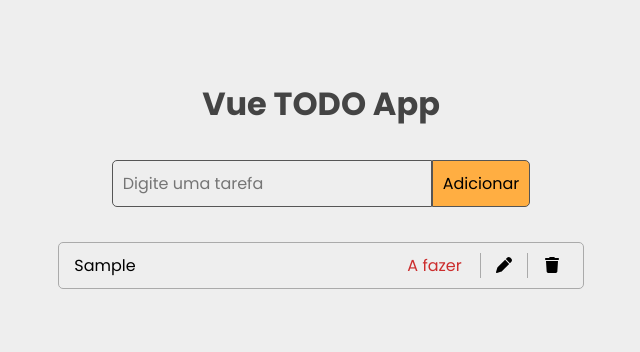
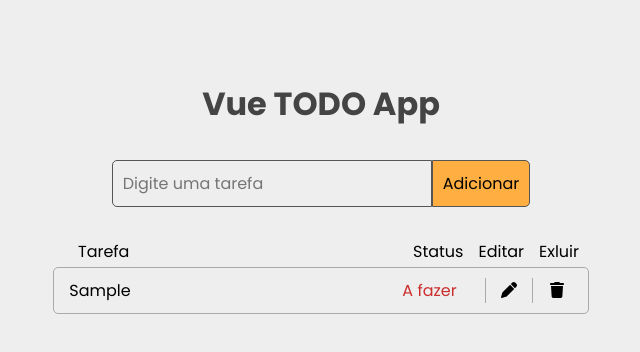
Before and after one commit to gabrielforster/vue-todo-app, a Vue app: page / in a window 1280 px wide. Both pictures are taken after typing "Sample" into the empty fields and a click on the button "Adicionar". Shown: the top 352 px of the page, without its empty margins (319-959 px from the left). Built offline with nearby package versions, Linux system fonts and the light colour scheme.

Commit message:
feat: table header= Tarefas - Status - Editar - Excluir

```diff
--- a/src/assets/styles.scss
+++ b/src/assets/styles.scss
@@ -9,7 +9,6 @@
 }
 
 .container{
-    margin-inline: auto;
 
     .title{
         margin-block: 5rem 2rem;
@@ -47,17 +46,37 @@
 
     .tasks-table{
         margin-top: 2rem;
+        margin-inline: auto;
         text-align: center;
         display: flex;
         flex-direction: column;
         align-items: center;
+        max-width: 65%;
+
+        .table-header{
+            display: flex;
+            text-align: start;
+
+            p{
+                margin-inline: 15px 0;
+
+                &:first-child{
+                    width:20rem;
+                    // margin-inline: 0 12rem;
+                }
+
+                // &:nth-child(2){
+                //     margin-inline: 3rem 0;
+                // }
+            }
+        }
 
         .task-body{
             display: flex;
             border: 1px solid #aaa;
             border-radius: 5px;
             padding: 7px;
-            margin: 3px;
+            margin-block: 3px;
 
 
             .task-name{
@@ -68,21 +87,25 @@
             }
 
             .task-status{
-                margin-right: 5px;
+                margin-right: 15px;
                 cursor: pointer;
                 min-width: 8ch;
                 align-self: center;
             }
 
-            .task-edit, .task-delete{
+            .task-edit{
+                min-width: 3rem;
+                padding-inline: rem;
+                align-self: center;
+                border-inline: 1px solid #aaa;
+            }
+
+            .task-delete{
                 cursor: pointer;
                 min-width: 3rem;
                 align-self: center;
             }
 
-            .task-edit{
-                border-inline: 1px solid #aaa;
-            }
 
         }
 
@@ -99,3 +122,6 @@
 .danger{
     color: #cc2d2d;
 }
+.none{
+    display: none;
+}
--- a/src/components/TodoApp.vue
+++ b/src/components/TodoApp.vue
@@ -8,6 +8,13 @@
     </div>
 
       <div class="tasks-table">
+        <div class="table-header" v-if="this.tasks.length !== 0" >
+          <p class="name">{{ this.tasks.length > 1 ? 'Tarefas' : 'Tarefa' }}</p>
+          <p class="status">Status</p>
+          <p class="edit">Editar</p>
+          <p class="delete">Exluir</p>
+        </div>
+
         <div class="task-body" v-for="(task, index) in tasks" :key="index">
           <p class="task-name" :class="{'finished': task.status === 'Feita'}" >{{firstLetterUpper(task.name)}}</p>
           <p
```
